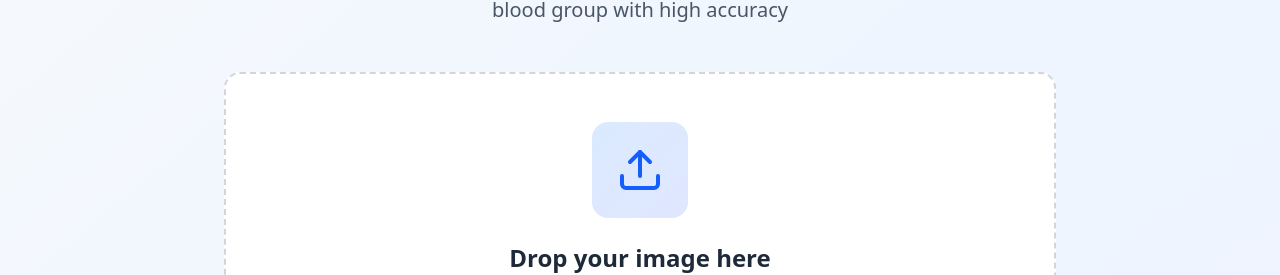
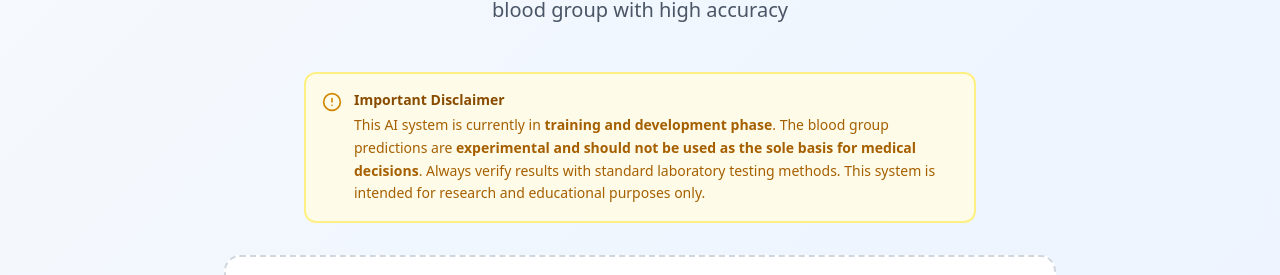
Before and after one commit to Dinesh99673/BioPrint-AI, a React (Vite) app: page /upload in a window 1280 px wide. Shown: the part 328-603 px from the top of the page. Built offline with nearby package versions, Linux system fonts and the light colour scheme; no server answers.

Commit message:
Added disclaimmer

```diff
--- a/src/pages/Results.jsx
+++ b/src/pages/Results.jsx
@@ -12,7 +12,8 @@ import {
   BarChart3,
   RefreshCw,
   Heart,
-  Zap
+  Zap,
+  AlertCircle
 } from 'lucide-react'
 import toast from 'react-hot-toast'
 
@@ -167,6 +168,26 @@ const Results = () => {
           </div>
         </motion.div>
 
+        {/* Disclaimer */}
+        <motion.div
+          initial={{ opacity: 0, y: 20 }}
+          animate={{ opacity: 1, y: 0 }}
+          transition={{ duration: 0.8, delay: 0.2 }}
+          className="mb-8"
+        >
+          <div className="bg-yellow-50 border-2 border-yellow-200 rounded-xl p-4">
+            <div className="flex items-start space-x-3">
+              <AlertCircle className="w-5 h-5 text-yellow-600 flex-shrink-0 mt-0.5" />
+              <div>
+                <h4 className="text-sm font-semibold text-yellow-800 mb-1">Important Disclaimer</h4>
+                <p className="text-sm text-yellow-700 leading-relaxed">
+                  This AI system is currently in <strong>training and development phase</strong>. The blood group predictions shown are <strong>experimental and should not be used as the sole basis for medical decisions</strong>. Always verify results with standard laboratory testing methods. This system is intended for research and educational purposes only.
+                </p>
+              </div>
+            </div>
+          </div>
+        </motion.div>
+
         {/* Main Results */}
         <motion.div
           initial={{ opacity: 0, y: 30 }}
--- a/src/pages/Upload.jsx
+++ b/src/pages/Upload.jsx
@@ -142,6 +142,26 @@ const Upload = () => {
           <p className="text-xl text-gray-600 max-w-2xl mx-auto">
             Upload a clear image of your fingerprint and let our AI detect your blood group with high accuracy
           </p>
+        </motion.div>
+
+        {/* Disclaimer */}
+        <motion.div
+          initial={{ opacity: 0, y: 20 }}
+          animate={{ opacity: 1, y: 0 }}
+          transition={{ duration: 0.8, delay: 0.1 }}
+          className="max-w-2xl mx-auto mb-8"
+        >
+          <div className="bg-yellow-50 border-2 border-yellow-200 rounded-xl p-4">
+            <div className="flex items-start space-x-3">
+              <AlertCircle className="w-5 h-5 text-yellow-600 flex-shrink-0 mt-0.5" />
+              <div>
+                <h4 className="text-sm font-semibold text-yellow-800 mb-1">Important Disclaimer</h4>
+                <p className="text-sm text-yellow-700 leading-relaxed">
+                  This AI system is currently in <strong>training and development phase</strong>. The blood group predictions are <strong>experimental and should not be used as the sole basis for medical decisions</strong>. Always verify results with standard laboratory testing methods. This system is intended for research and educational purposes only.
+                </p>
+              </div>
+            </div>
+          </div>
         </motion.div>
 
         {/* Upload Area */}
--- a/src/pages/hospital/Dashboard.jsx
+++ b/src/pages/hospital/Dashboard.jsx
@@ -2294,10 +2294,23 @@ const HospitalDashboard = () => {
             <Activity className="w-6 h-6 text-red-600" />
             <h3 className="text-lg font-semibold text-gray-800">Blood Group Detection</h3>
           </div>
-          <div className="bg-yellow-50 border border-yellow-200 rounded-lg p-4 mb-6">
+          <div className="bg-yellow-50 border border-yellow-200 rounded-lg p-4 mb-4">
             <p className="text-sm text-yellow-800">
               <strong>Instructions:</strong> Upload a fingerprint image or scan directly from the R307s sensor to detect blood group using AI.
             </p>
+          </div>
+
+          {/* Disclaimer */}
+          <div className="bg-red-50 border-2 border-red-200 rounded-lg p-4 mb-6">
+            <div className="flex items-start space-x-3">
+              <AlertTriangle className="w-5 h-5 text-red-600 flex-shrink-0 mt-0.5" />
+              <div>
+                <h4 className="text-sm font-semibold text-red-800 mb-1">Important Medical Disclaimer</h4>
+                <p className="text-sm text-red-700 leading-relaxed">
+                  This AI system is currently in <strong>training and development phase</strong>. Blood group predictions are <strong>experimental and should not be used as the sole basis for medical decisions or patient care</strong>. Always verify results with standard laboratory testing methods before making any clinical decisions. The accuracy rates may vary in real-world scenarios. This system is intended for research and educational purposes only.
+                </p>
+              </div>
+            </div>
           </div>
 
           {/* Image Upload Section */}
```
